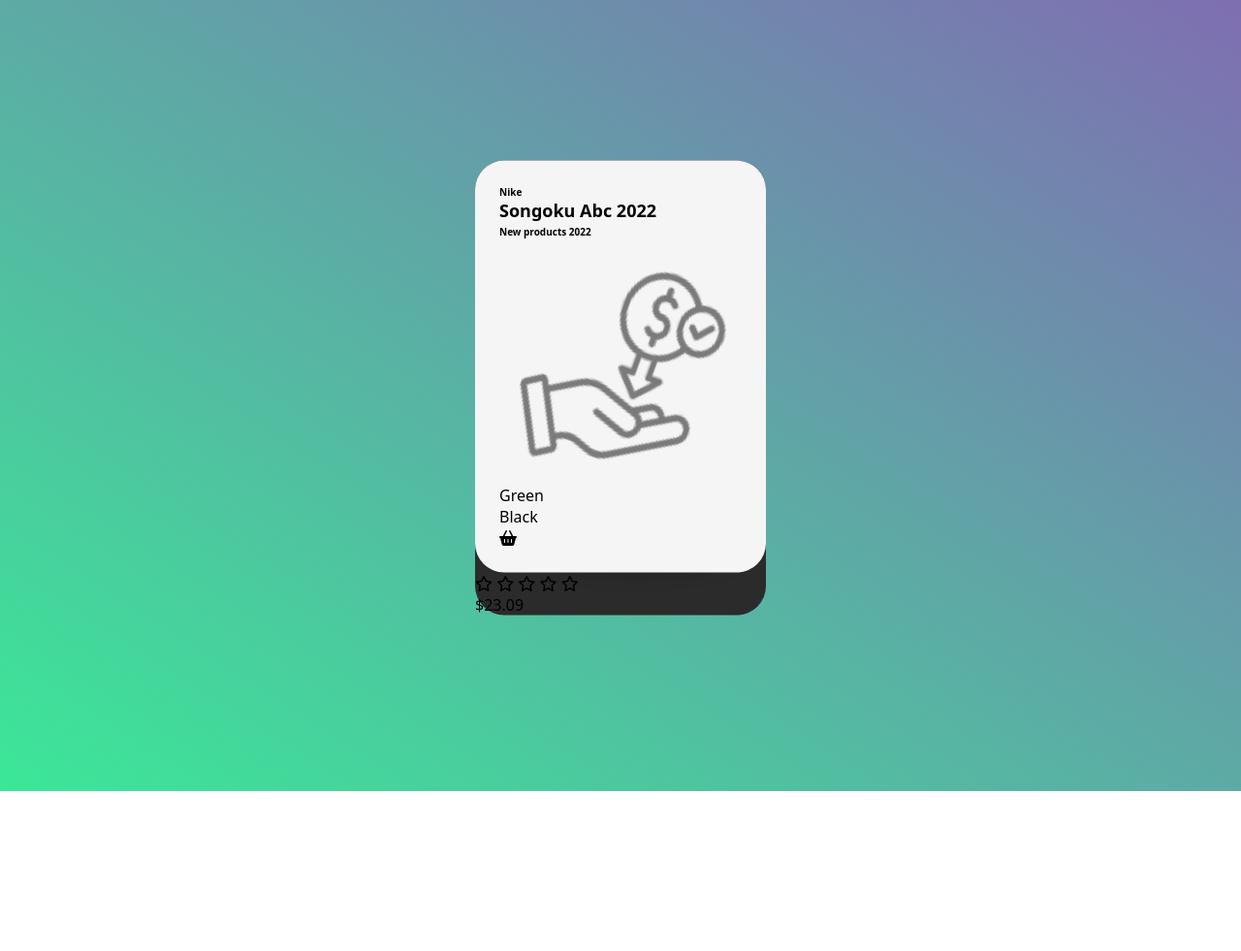
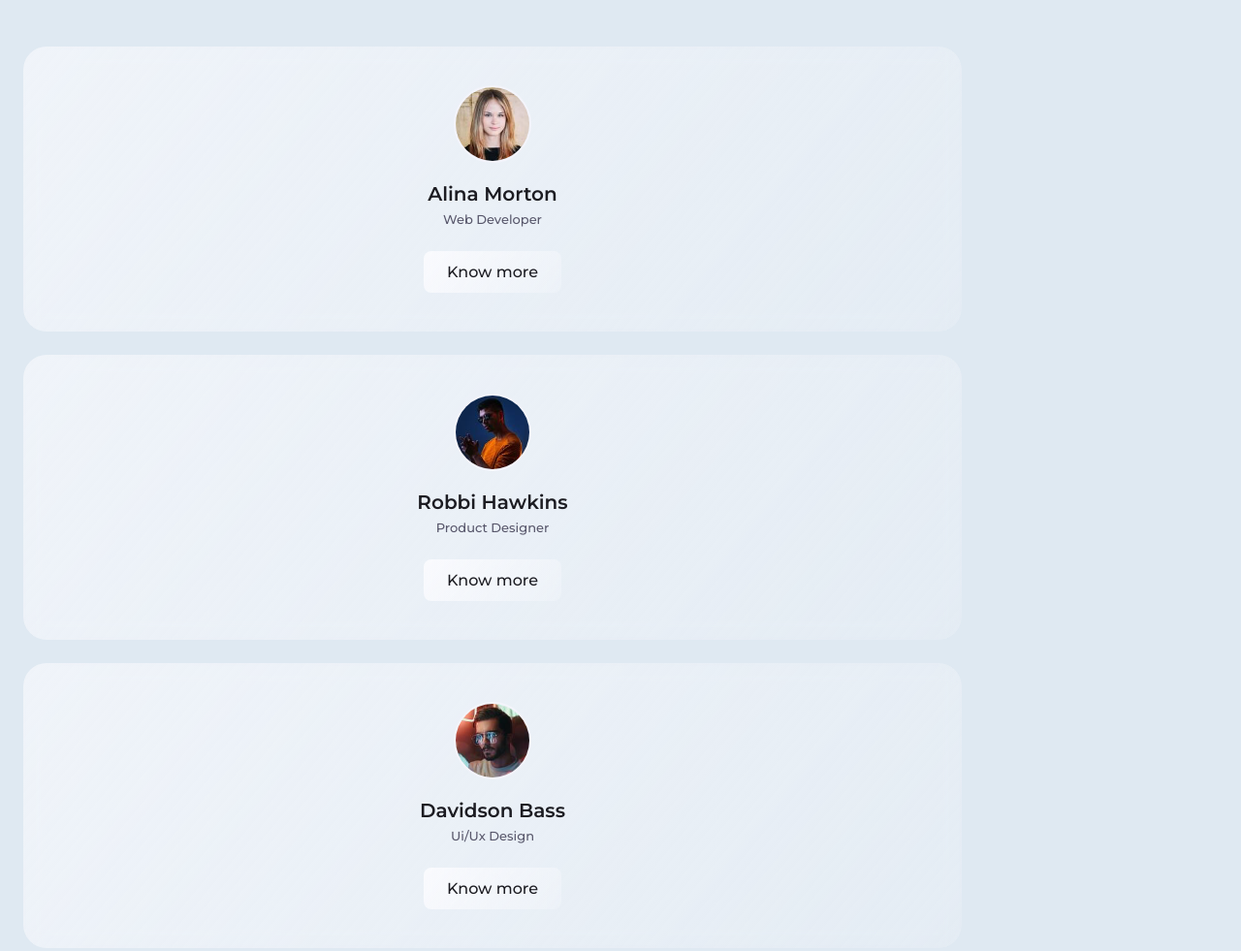
Before and after one commit to yudaprayogaIT/company-profile-ekatunggal, a plain HTML site: page tes/index.html in a window 1280 px wide. Shown: the whole page at 97% size. Before the commit the page ends 816 px from the top, so only its background shows below. Drawn offline with nearby package versions, Linux system fonts and the light colour scheme.

Commit message:
Produk Ekatunggal 70%

```diff
--- a/style/style.css
+++ b/style/style.css
@@ -16,8 +16,8 @@ body {
   font-family: var(--font1);
 }
 
-section.hero,
-.navbar {
+body {
+  height: 10000vh;
 }
 
 /* navbar */
@@ -26,6 +26,7 @@ nav {
   top: 0;
   z-index: 1111;
   padding: 10px;
+  box-shadow: rgba(100, 100, 111, 0.2) 0px 5px 40px 0px;
 }
 
 .container-fluid {
@@ -103,7 +104,7 @@ button span {
   width: 100%;
   height: 82vh;
 }
-/* akhir carousel */
+/*========== akhir carousel ==========*/
 
 /* medsos */
 .floating-icon {
@@ -114,7 +115,7 @@ button span {
 }
 /* akhir medsos */
 
-/* label */
+/*========== label ==========*/
 .label {
   height: 10vh;
   display: flex;
@@ -130,9 +131,9 @@ button span {
   font-weight: bold;
   color: var(--colorWhite);
 }
-/* akhir label */
+/*========== akhir label ==========*/
 
-/* section about */
+/*========== section about ==========*/
 .about .text-box {
   display: flex;
   flex-direction: column;
@@ -208,9 +209,9 @@ button span {
   position: relative;
   left: 63px;
 }
-/* akhir section about */
+/*========== akhir section about ==========*/
 
-/* section keunggulan */
+/*========== section keunggulan ==========*/
 .keunggulan {
   margin: 50px 0;
 }
@@ -321,17 +322,119 @@ button span {
   margin-top: 10px;
   color: var(--colorGrey);
 }
-/* akhir text-card */
-/* akhir item-card */
-/* akhir section keunggulan */
+/*========== akhir section keunggulan ==========*/
 
-/* section produk unggulan */
-.product {
+/*========== section produk unggulan ==========*/
+#product {
   margin: 50px 40px;
+  position: relative;
+  overflow: hidden;
 }
 
-.product h2 {
+#product h2 {
   text-transform: uppercase;
   text-align: end;
+  margin-right: -80px;
+  font-weight: bold;
 }
-/* akhir section produk unggulan */
+
+#product .sub-title {
+  color: var(--colorRed);
+  font-family: var(--font2);
+}
+
+/* Product Card */
+#product .product_card {
+  position: relative;
+  backdrop-filter: blur(10px);
+  margin-top: 30px;
+  width: 500px;
+  height: 300px;
+  display: inline-flex;
+}
+
+#product .pc-left::before {
+  content: "";
+  position: absolute;
+  top: 50px;
+  left: -20px;
+  width: 4px;
+  height: 60%;
+  background-color: var(--colorYellow);
+}
+
+.pc-right::after {
+  content: "";
+  position: absolute;
+  top: 50px;
+  right: -20px;
+  width: 4px;
+  height: 60%;
+  background-color: var(--colorYellow);
+}
+
+#product .card_img {
+  width: 630px;
+  height: 320px;
+  display: block;
+  object-fit: cover;
+}
+
+#product .item-img-overlay {
+  position: absolute;
+  top: 10px;
+  left: 10px;
+  right: 10px;
+  bottom: 10px;
+  background: rgba(255, 255, 255, 0.7);
+  color: #35424c;
+  opacity: 0;
+  transition: all 0.5s;
+  z-index: 2;
+  transform: translateY(10px);
+  display: flex;
+  align-items: center;
+  justify-content: center;
+}
+
+#product .overlay-info {
+  width: 150px;
+  display: flex;
+  flex-direction: column;
+  align-items: center;
+}
+
+#product .product_card h6 {
+  font-family: var(--font2);
+  font-weight: bold;
+  position: relative;
+  font-size: 20px;
+  margin-bottom: 0;
+  text-align: center;
+  transition: all 0.5s;
+  transform: translateY(-15px);
+}
+
+#product .product_card .overlay_img {
+  display: inline-block;
+  /* justify-content: center; */
+  /* align-items: center; */
+  height: 50px;
+  width: 50px;
+  transition: all 0.5s;
+  filter: grayscale(1);
+  margin-left: auto;
+}
+
+#product .product_card:hover h6 {
+  transform: translateY(0);
+}
+#product .product_card .overlay_img:hover {
+  filter: grayscale(0);
+}
+#product .product_card:hover .item-img-overlay {
+  opacity: 1;
+  transform: translateY(0);
+}
+
+/*========== akhir section produk unggulan ==========*/
--- a/tes/index.html
+++ b/tes/index.html
@@ -2,61 +2,76 @@
 <html lang="en">
   <head>
     <meta charset="UTF-8" />
-    <meta http-equiv="X-UA-Compatible" content="IE=edge" />
     <meta name="viewport" content="width=device-width, initial-scale=1.0" />
-    <title>Document</title>
-    <link rel="stylesheet" href="style.css" />
+
+    <!--========== BOX ICONS ==========-->
     <link
       rel="stylesheet"
-      href="https://cdnjs.cloudflare.com/ajax/libs/font-awesome/6.2.0/css/all.min.css"
+      href="https://cdn.jsdelivr.net/npm/boxicons@latest/css/boxicons.min.css"
     />
+
+    <!--========== CSS ==========-->
+    <link rel="stylesheet" href="style.css" />
+
+    <title>Card glassmorphism</title>
   </head>
   <body>
-    <div class="card">
-      <div class="basicInfo">
-        <div class="title">
-          <div class="category">Nike</div>
-          <div class="name">Songoku Abc 2022</div>
-          <div class="info">New products 2022</div>
-        </div>
-        <div class="images">
-          <div class="img">
-            <div class="item">
-              <input type="radio" name="color" id="green" checked />
-              <img src="../style/img/murah.png" />
-            </div>
-            <div class="item">
-              <input type="radio" name="color" id="black" />
-              <img src="../style/img/murah_hover.png" />
-            </div>
+    <section class="card">
+      <div class="card__circle card__circle1"></div>
+      <div class="card__circle card__circle2"></div>
+
+      <div class="card__container bd-container">
+        <div class="card__glass">
+          <img src="img/img1.jpg" alt="" class="card__img" />
+
+          <div class="card__data">
+            <h3 class="card__title">Alina Morton</h3>
+            <span class="card__profession">Web Developer</span>
+          </div>
+
+          <a href="#" class="card__button">Know more</a>
+
+          <div class="card__social">
+            <a href="#" class="card__link"><i class="bx bxl-instagram"></i></a>
+            <a href="#" class="card__link"><i class="bx bxl-facebook"></i></a>
+            <a href="#" class="card__link"><i class="bx bxl-twitter"></i></a>
           </div>
         </div>
-        <div class="colors">
-          <label for="green">
-            <div class="name">Green</div>
-            <div class="ellipse" style="background: #cadb6e"></div>
-          </label>
 
-          <label for="black">
-            <div class="name">Black</div>
-            <div class="ellipse" style="background: #2b2b2b"></div>
-          </label>
+        <div class="card__glass">
+          <img src="img/img2.jpg" alt="" class="card__img" />
+
+          <div class="card__data">
+            <h3 class="card__title">Robbi Hawkins</h3>
+            <span class="card__profession">Product Designer</span>
+          </div>
+
+          <a href="#" class="card__button">Know more</a>
+
+          <div class="card__social">
+            <a href="#" class="card__link"><i class="bx bxl-instagram"></i></a>
+            <a href="#" class="card__link"><i class="bx bxl-facebook"></i></a>
+            <a href="#" class="card__link"><i class="bx bxl-twitter"></i></a>
+          </div>
         </div>
 
-        <div class="addCard">
-          <i class="fa-solid fa-basket-shopping"></i>
+        <div class="card__glass">
+          <img src="img/img3.jpg" alt="" class="card__img" />
+
+          <div class="card__data">
+            <h3 class="card__title">Davidson Bass</h3>
+            <span class="card__profession">Ui/Ux Design</span>
+          </div>
+
+          <a href="#" class="card__button">Know more</a>
+
+          <div class="card__social">
+            <a href="#" class="card__link"><i class="bx bxl-instagram"></i></a>
+            <a href="#" class="card__link"><i class="bx bxl-facebook"></i></a>
+            <a href="#" class="card__link"><i class="bx bxl-twitter"></i></a>
+          </div>
         </div>
       </div>
-      <div class="mores">
-        <div class="stars">
-          <i class="fa-regular fa-star text-yellow"></i>
-          <i class="fa-regular fa-star text-yellow"></i>
-          <i class="fa-regular fa-star text-yellow"></i>
-          <i class="fa-regular fa-star text-yellow"></i>
-          <i class="fa-regular fa-star"></i>
-        </div>
-        <div class="price">$23.09</div>
-      </div>
-    </div>
+    </section>
   </body>
 </html>
--- a/tes/style.css
+++ b/tes/style.css
@@ -1,177 +1,225 @@
+/*========== GOOGLE FONTS ==========*/
+@import url("https://fonts.googleapis.com/css2?family=Montserrat:wght@400;500;600&display=swap");
+
+/*========== VARIABLES CSS ==========*/
 :root {
-  --green: #3be798;
-  --violet: #7f6eb2;
-  --dark: #2b2b2b;
+  /*========== Colors ==========*/
+  --first-color: #4d49bf;
+  --second-color: #05dbf2;
+  --body-color: #dfe9f2;
+  --title-color: #1c1c22;
+  --text-color: #58576b;
+
+  /*========== Font and typography ==========*/
+  --body-font: "Montserrat", sans-serif;
+  --normal-font-size: 0.938rem;
+  --h3-font-size: 1.125rem;
+  --small-font-size: 0.75rem;
 }
+
+@media screen and (min-width: 968px) {
+  :root {
+    --normal-font-size: 1rem;
+    --h3-font-size: 1.25rem;
+    --small-font-size: 0.813rem;
+  }
+}
+
+/*========== BASE ==========*/
+*,
+::before,
+::after {
+  box-sizing: border-box;
+}
+
 body {
-  height: 100vh;
+  margin: 0;
+  padding: 0;
+  font-family: var(--body-font);
+  font-size: var(--normal-font-size);
+}
+
+h3 {
+  margin: 0;
+}
+
+a {
+  text-decoration: none;
+}
+
+img {
+  max-width: 100%;
+  height: auto;
+}
+
+.bd-container {
+  max-width: 968px;
+  width: calc(100% - 3rem);
+  margin-left: 1.5rem;
+  margin-right: 1.5rem;
+}
+
+/*========== CARD GLASS ==========*/
+.card {
+  position: relative;
   overflow: hidden;
-  font-family: system-ui;
-  background-image: linear-gradient(to top right, var(--green), var(--violet));
+  padding: 3rem 0;
+  background-color: var(--body-color);
 }
-.card {
+
+.card__container {
+  display: grid;
+  gap: 1.5rem;
+}
+
+.card__glass {
+  position: relative;
+  overflow: hidden;
+  text-align: center;
+  padding: 2.5rem;
+  background: linear-gradient(
+    130deg,
+    rgba(251, 251, 254, 0.6),
+    rgba(251, 251, 254, 0.2)
+  );
+  box-shadow: inset 2px 2px 1px rgba(251, 251, 254, 0.3) inset -2px -2px 1px
+    rgba(251, 251, 254, 0.2);
+  border-radius: 1.5rem;
+  backdrop-filter: blur(10px);
+}
+
+.card__img {
+  width: 80px;
+  height: 80px;
+  border-radius: 50%;
+  border: 2px solid #f4f4fb;
+  margin-bottom: 1rem;
+}
+
+.card__data {
+  margin-bottom: 1.5rem;
+}
+
+.card__title {
+  font-size: var(--h3-font-size);
+  color: var(--title-color);
+  font-weight: 600;
+  margin-bottom: 0.25rem;
+}
+
+.card__profession {
+  font-size: var(--small-font-size);
+  color: var(--text-color);
+  font-weight: 500;
+}
+
+.card__button {
+  display: inline-block;
+  background: linear-gradient(
+    130deg,
+    rgba(251, 251, 254, 0.9),
+    rgba(251, 251, 254, 0.2)
+  );
+  padding: 0.75rem 1.5rem;
+  border-radius: 0.5rem;
+  color: var(--title-color);
+  font-weight: 500;
+  transition: 0.4s;
+}
+
+.card__button:hover {
+  background: linear-gradient(
+    130deg,
+    rgba(251, 251, 254, 1),
+    rgba(251, 251, 254, 0.4)
+  );
+}
+
+.card__social {
   position: absolute;
   top: 50%;
-  left: 50%;
-  border-radius: 30px;
-  transform: translate(-50%, -50%);
-  width: 300px;
-  background-color: var(--dark);
-}
-.basicInfo {
-  background-color: #f5f5f5;
-  border-radius: 30px;
-  padding: 25px;
-  position: relative;
-}
-.title .category,
-.title .info {
-  font-weight: 600;
-  font-size: x-small;
-}
-.title .name {
-  font-weight: bold;
-  font-size: large;
-  padding-bottom: 3px;
+  transform: translateY(-50%);
 }
 
-/* image card */
-/* .card .img {
-  position: relative;
-  z-index: 1;
-  text-align: center;
-} */
-.card .img img {
-  width: 100%;
-  transform: scale(1) rotate(20deg);
-  transition: 0.5s;
-  display: none;
+.card__link {
+  display: block;
+  font-size: 1.35rem;
+  color: var(--title-color);
+  margin: 1rem 0;
+  transform: translateX(-5rem);
 }
-.img input:checked ~ img {
-  display: block;
+
+.card__link:nth-child(1) {
+  transition: 0.2s;
 }
-.card .img::before {
-  position: absolute;
-  width: 200px;
-  height: 200px;
-  border-radius: 50%;
-  content: "";
-  transform: translate(-50%, -50%);
-  background-color: #e7e7e7;
-  z-index: -2;
-  top: 50%;
-  left: 50%;
-}
-.card .img::after {
-  position: absolute;
-  bottom: 0;
-  width: 70%;
-  height: 40px;
-  background-color: #000;
-  content: "";
-  right: 30px;
-  z-index: -1;
-  border-radius: 50%;
-  opacity: 0.2;
-  filter: blur(10px);
+.card__link:nth-child(2) {
   transition: 0.5s;
 }
-.img input {
-  position: absolute;
-  opacity: 0;
+.card__link:nth-child(3) {
+  transition: 0.7s;
 }
 
-/* ------------------------------------- */
-/* .colors {
-  display: flex;
-  font-size: xx-small;
-  text-align: center;
+.card__glass:hover .card__link {
+  transform: translateX(-1.5rem);
 }
-.colors label {
-  margin-right: 10px;
+
+.card__circle {
+  position: absolute;
+  width: 250px;
+  height: 250px;
+  background: linear-gradient(
+    130deg,
+    rgba(77, 73, 191, 0.8),
+    rgba(255, 255, 255, 0.2)
+  );
+  border-radius: 50%;
 }
-.colors .name {
-  margin-bottom: 5px;
+
+.card__circle1 {
+  top: 20%;
+  left: -20%;
 }
-.colors .ellipse {
-  width: 40px;
-  height: 40px;
-  border-radius: 50%;
-  cursor: pointer;
+
+.card__circle2 {
+  bottom: -5%;
+  right: -25%;
+  background: linear-gradient(
+    130deg,
+    rgba(5, 219, 242, 0.8),
+    rgba(255, 255, 255, 0.2)
+  );
 }
-.mores {
-  padding: 25px;
+
+/*========== MEDIA QUERIES ==========*/
+/* @media screen and (min-width: 568px) {
+  .card__container {
+    grid-template-columns: repeat(2, 1fr);
   }
-.mores .stars,
-.mores .price {
-  display: inline-block;
 }
-.mores .price {
-  float: right;
-  color: #eee;
-  font-weight: 600;
-  letter-spacing: 1px;
+
+@media screen and (min-width: 768px) {
+  .bd-container {
+    margin-left: auto;
+    margin-right: auto;
   }
-.mores .stars {
-  color: #9b9a9a;
+
+  .card {
+    padding: 0;
   }
-.text-yellow {
-  color: rgb(209, 209, 6);
+
+  .card__container {
+    height: 100vh;
+    grid-template-columns: repeat(3, 1fr);
+    align-content: center;
   }
-.addCard {
-  position: absolute;
-  width: 100%;
-  bottom: 0;
+
+  .card__circle1 {
+    left: 5%;
+    top: 12%;
   }
-.addCard i {
-  position: absolute;
-  width: 50px;
-  height: 50px;
-  background-color: var(--green);
-  color: #222;
-  display: flex;
-  justify-content: center;
-  align-items: center;
-  border-radius: 50%;
-  right: 90px;
-  bottom: -25px;
-  border: 5px solid var(--dark);
-  transition: 0.5s;
-  opacity: 0;
-  transform: translate(0, 10px);
+
+  .card__circle2 {
+    right: 8%;
+    bottom: 15%;
   }
-.addCard::after,
-.addCard::before {
-  position: absolute;
-  bottom: 0;
-  background-color: transparent;
-  width: 47px;
-  height: 38px;
-  content: "";
-  right: 46px;
-  border-bottom-left-radius: 55%;
-  opacity: 0;
-  transform: translate(0, 20px);
-  box-shadow: 0 20px 0 0 var(--dark);
-  transition: 0.5s;
-}
-.addCard::after {
-  right: unset;
-  left: 107px;
-  border-bottom-left-radius: 0;
-  border-bottom-right-radius: 55%;
 } */
-
-/* animation */
-.card:hover .img img {
-  transform: scale(1.2) rotate(30deg) translate(10px, -20px);
-}
-.card:hover .img::after {
-  width: 90%;
-}
-/* .card:hover .addCard i,
-.card:hover .addCard::before,
-.card:hover .addCard::after {
-  opacity: 1;
-  transform: translate(0, 0);
-} */
```
Also changed, not shown: index.html (+35 -3 lines), style/img/1.jpg (added), style/img/gallery/galeri4.jpg (added), style/img/gallery/galeri5.jpg (added), style/img/search.png (added), style/img/search_hover.png (added), tes/img/img1.jpg (added), tes/img/img2.jpg (added), tes/img/img3.jpg (added), 3 other files. Lines whose indentation alone changed are shown as unchanged.
